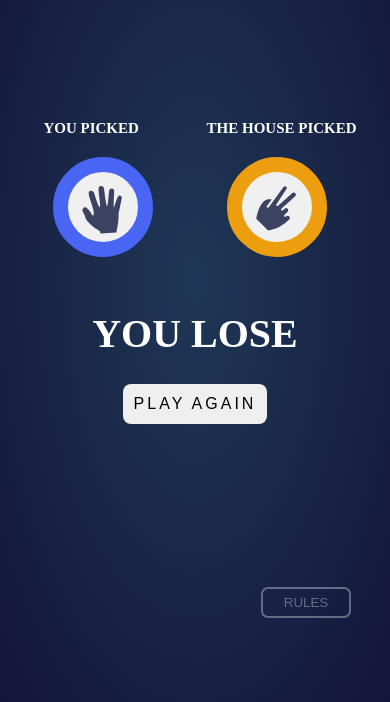
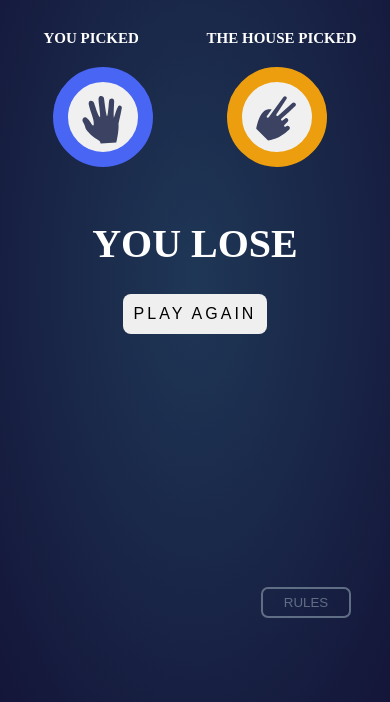
Before and after one commit to shavla/Frontend-Mentor-Examples, a plain HTML site: page Rock paper scissors/index.html in a window 390 px wide. Both pictures are taken after a click on the button 125 px from the left and 427 px from the top of the page. Shown: the part 142-844 px from the top of the page. Drawn offline with nearby package versions, Linux system fonts and the light colour scheme.

Commit message:
modified

```diff
--- a/Rock paper scissors/style.css
+++ b/Rock paper scissors/style.css
@@ -215,7 +215,7 @@ button:disabled img {
   }
   .comparison {
       margin: 0;
-      margin-top: 120px;
+      margin-top: 30px;
   }
   .again {
       position: absolute;
```
